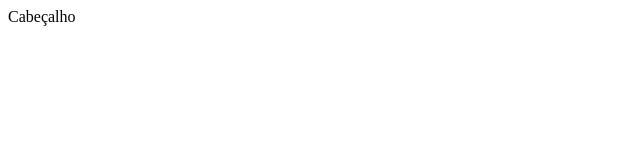
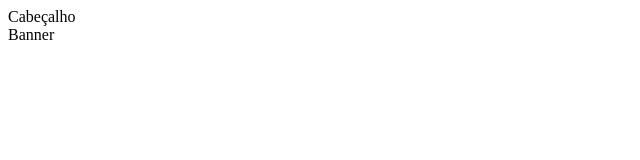
Before and after one commit to benaianoadia/151225, a plain HTML site: page index.html in a window 1280 px wide. Shown: the full height of the page, 0-640 px from the left. Drawn offline with Linux system fonts and the light colour scheme.

Commit message:
Terceiro commit

```diff
--- a/index.html
+++ b/index.html
@@ -7,5 +7,6 @@
 </head>
 <body>
     <section>Cabeçalho </section>
+    <section>Banner</section>
 </body>
 </html>
```
